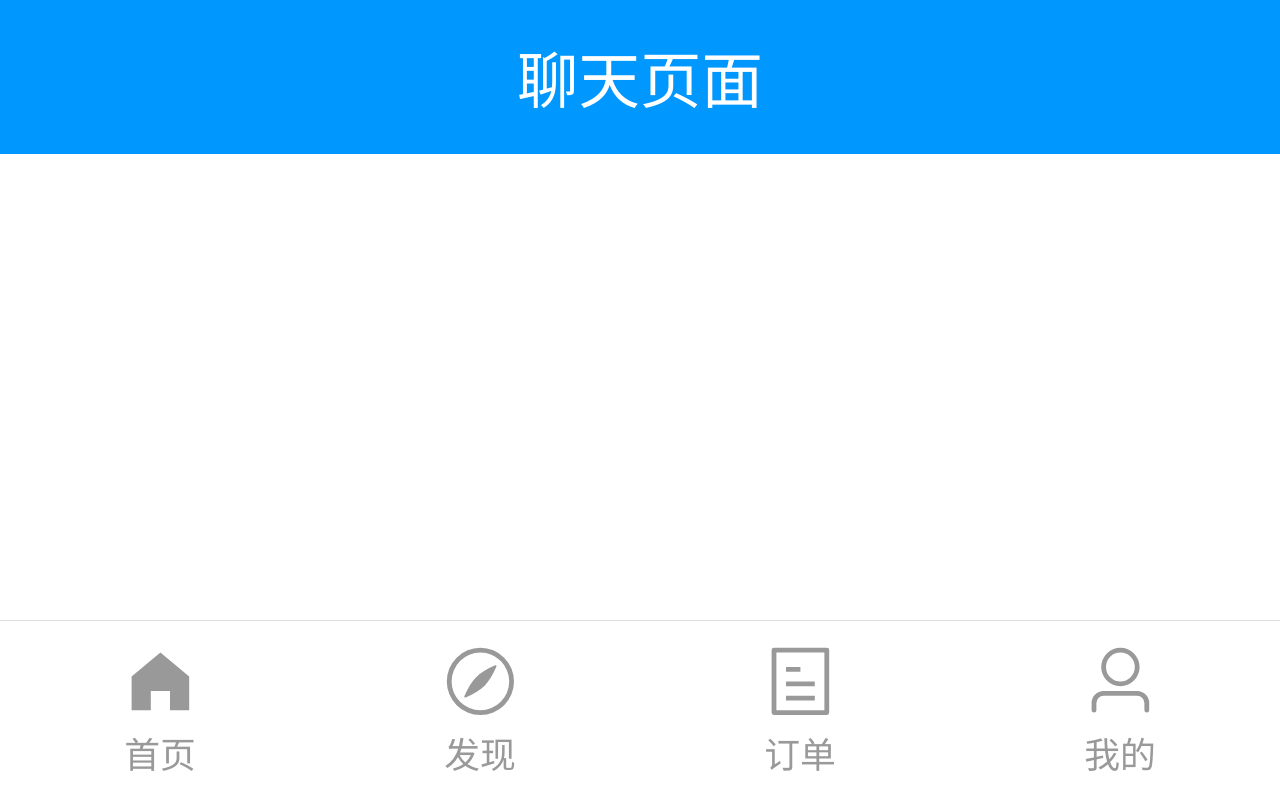
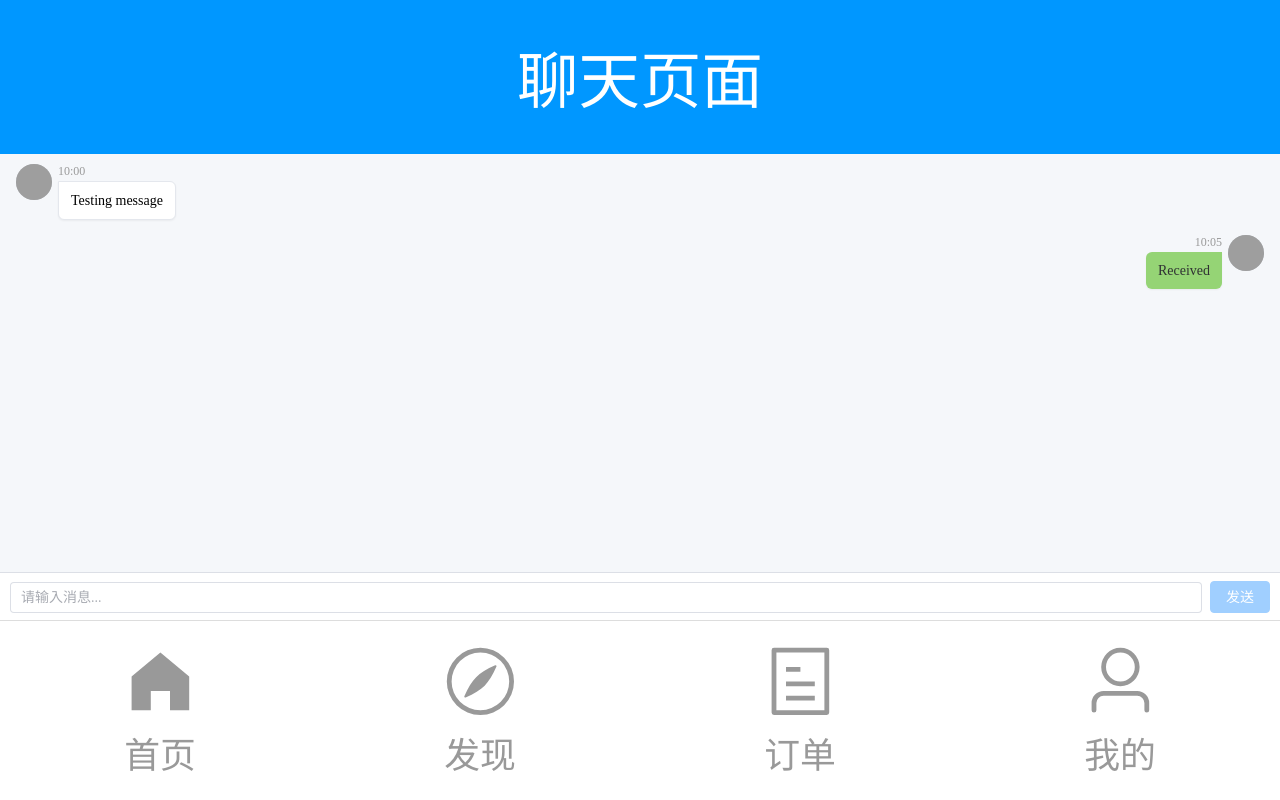
Before and after one commit to 01-Dreamer/eleclient2, a Vue app: page /chat/1 in a window 1280 px wide. Built offline with nearby package versions, Linux system fonts and the light colour scheme; grey boxes are pictures that could not be loaded.

Commit message:
'20251205'

```diff
--- a/src/views/ChatView.vue
+++ b/src/views/ChatView.vue
@@ -1,13 +1,217 @@
 <template>
+  <div class="chat_layout">
     <HeaderBase>
-        聊天页面
+      聊天页面
     </HeaderBase>
+
+    <div class="chat_wrapper">
+      <div class="chat_messages" ref="chat_container_ref">
+        <div
+          v-for="msg in messages"
+          :key="msg.id"
+          class="message_row"
+          :class="msg.is_me ? 'row_me' : 'row_other'"
+        >
+          <div class="avatar_container">
+            <el-avatar :size="36" :src="msg.is_me ? self_avatar : other_avatar" />
+          </div>
+
+          <div class="message_content">
+            <div class="timestamp">{{ msg.create_time }}</div>
+            <div class="bubble">
+              {{ msg.content }}
+            </div>
+          </div>
+        </div>
+      </div>
+
+      <div class="chat_input_area">
+        <el-input
+          v-model="input_content"
+          class="input_box"
+          @keyup.enter="handle_send"
+          type="textarea"
+          :autosize="{ minRows: 1, maxRows: 4 }"
+          resize="none"
+          placeholder="请输入消息..."
+        />
+        <el-button
+          type="primary"
+          @click="handle_send"
+          class="send_btn"
+          :disabled="!input_content.trim()"
+        >
+          发送
+        </el-button>
+      </div>
+    </div>
+  </div>
 </template>
 
 <script lang="ts" setup>
+import { ref, nextTick, onMounted } from 'vue';
 import HeaderBase from '@/components/HeaderBase.vue';
+import { ElInput, ElButton, ElAvatar } from 'element-plus';
+
+interface ChatMessage {
+  id: number;
+  is_me: boolean;
+  create_time: string;
+  content: string;
+}
+
+const input_content = ref('');
+const chat_container_ref = ref<HTMLElement | null>(null);
+
+const self_avatar = ref('https://cube.elemecdn.com/0/88/03b0d39583f48206768a7534e55bcpng.png');
+const other_avatar = ref('https://cube.elemecdn.com/3/7c/3ea6beec64369c2642b92c6726f1epng.png');
+
+const messages = ref<ChatMessage[]>([
+  {
+    id: 1,
+    is_me: false,
+    create_time: '10:00',
+    content: 'Testing message'
+  },
+  {
+    id: 2,
+    is_me: true,
+    create_time: '10:05',
+    content: 'Received'
+  }
+]);
+
+const scroll_to_bottom = async () => {
+  await nextTick();
+  if (chat_container_ref.value) {
+    chat_container_ref.value.scrollTop = chat_container_ref.value.scrollHeight;
+  }
+};
+
+const handle_send = () => {
+  if (!input_content.value.trim()) {
+    return;
+  }
+
+  const new_msg: ChatMessage = {
+    id: Date.now(),
+    is_me: true,
+    create_time: new Date().toTimeString().slice(0, 5),
+    content: input_content.value
+  };
+
+  messages.value.push(new_msg);
+  input_content.value = '';
+  scroll_to_bottom();
+};
+
+onMounted(() => {
+  scroll_to_bottom();
+});
 
 </script>
 
 <style scoped>
+.chat_layout {
+  display: flex;
+  flex-direction: column;
+  height: 100vh;
+  background-color: #f5f7fa;
+  box-sizing: border-box;
+  padding-top: 12vw;
+  padding-bottom: 14vw;
+}
+
+.chat_wrapper {
+  flex: 1;
+  display: flex;
+  flex-direction: column;
+  overflow: hidden;
+  width: 100%;
+  margin: 0 auto;
+}
+
+.chat_messages {
+  flex: 1;
+  overflow-y: auto;
+  padding: 10px;
+}
+
+.message_row {
+  display: flex;
+  align-items: flex-start;
+  margin-bottom: 15px;
+}
+
+.row_other {
+  flex-direction: row;
+}
+
+.row_me {
+  flex-direction: row-reverse;
+}
+
+.avatar_container {
+  flex-shrink: 0;
+  margin: 0 6px;
+}
+
+.message_content {
+  display: flex;
+  flex-direction: column;
+  max-width: 75%;
+}
+
+.row_other .message_content {
+  align-items: flex-start;
+}
+
+.row_me .message_content {
+  align-items: flex-end;
+}
+
+.timestamp {
+  font-size: 12px;
+  color: #999;
+  margin-bottom: 2px;
+}
+
+.bubble {
+  padding: 8px 12px;
+  border-radius: 6px;
+  font-size: 14px;
+  line-height: 1.5;
+  word-break: break-all;
+  position: relative;
+  box-shadow: 0 1px 2px rgba(0,0,0,0.05);
+}
+
+.row_other .bubble {
+  background-color: #fff;
+  border: 1px solid #e4e7ed;
+  border-top-left-radius: 0;
+}
+
+.row_me .bubble {
+  background-color: #95d475;
+  color: #303133;
+  border-top-right-radius: 0;
+}
+
+.chat_input_area {
+  padding: 8px 10px;
+  background: #fff;
+  border-top: 1px solid #dcdfe6;
+  display: flex;
+  align-items: flex-end;
+  gap: 8px;
+}
+
+.input_box {
+  flex: 1;
+}
+
+.send_btn {
+  height: 32px;
+}
 </style>
```
Also changed, not shown: 1 other file (tests, documents, lock files or other folders).
